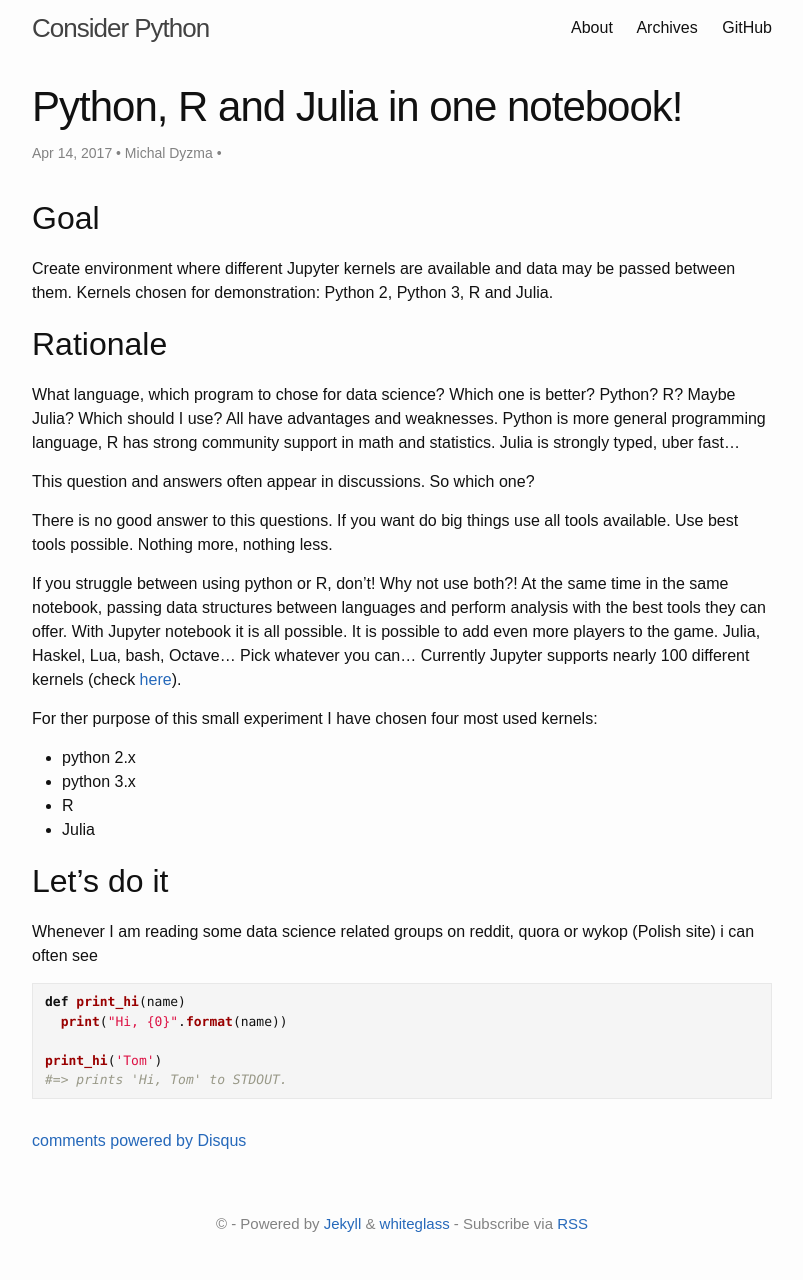
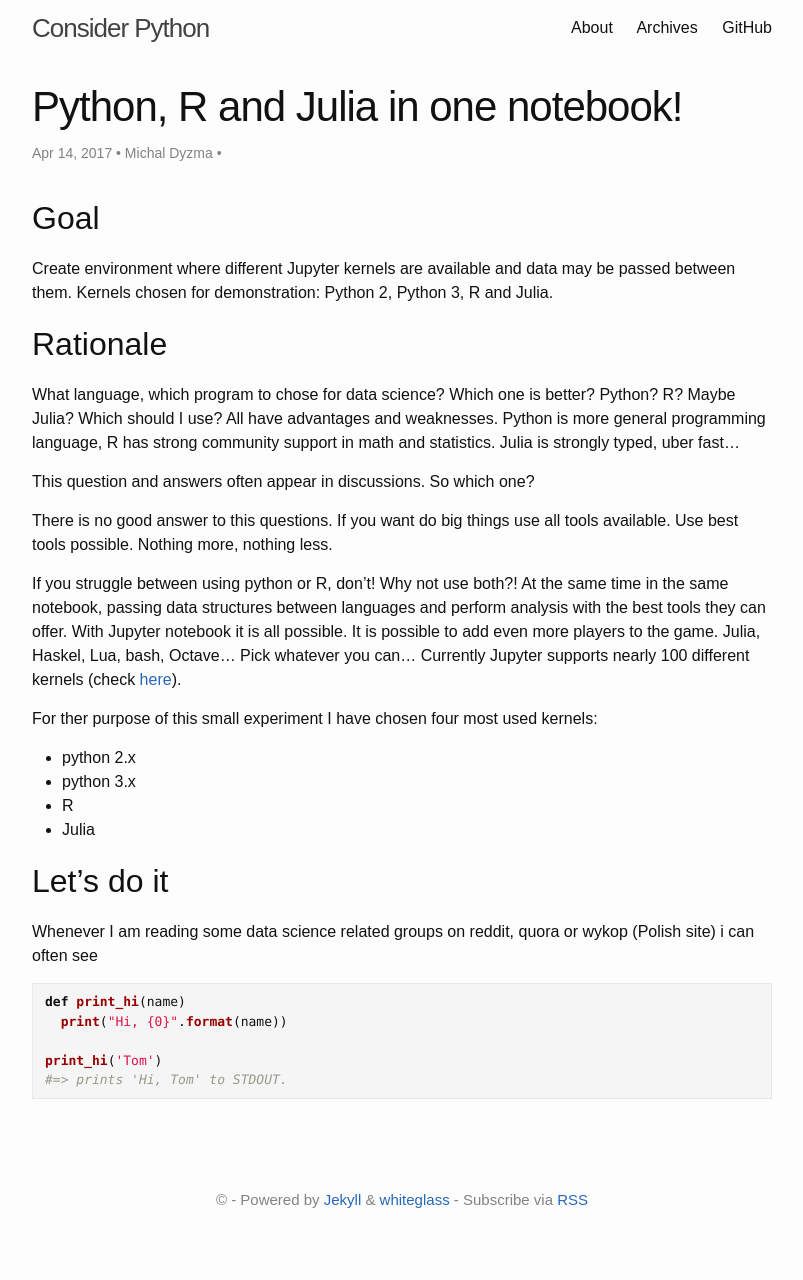
Before and after one commit to mdyzma/mdyzma.github.io, a Jekyll site: the page built from _posts/2017-04-14-python-r-julia-in-one-notebook.md, in a window 1280 px wide. Shown: the whole page, without its empty margins (238-1041 px from the left). Built offline with Jekyll 4.4.1, drawn with Linux system fonts in a browser that asks for light colours; comment, search, counter and statistics services are not loaded; after the commit the page ends 1256 px from its top, so only the background shows below that; part of the change alters nothing that is shown.

Commit message:
Improved disqus integration

```diff
--- a/_config.yml
+++ b/_config.yml
@@ -43,6 +43,7 @@ jekyll-archives:
   permalinks:
     category: /categories/:name/
 
-google_analytics: 'UA-97434888-1'
+google_analytics: "UA-97434888-1"
 google_adsense: "ca-pub-4566255347044004"
-disqus: 'Michal Dyzma'
+comments: true
+disqus: "md-blog"
--- a/_includes/disqus.html
+++ b/_includes/disqus.html
@@ -1,18 +1,22 @@
 {% if page.comments %}
 <div id="disqus_thread"></div>
     <script type="text/javascript">
+
+        var disqus_config = function () {
+            this.page.url = "{{ site.url}}{{ page.url }}";
+            this.page.identifier = "{{ page.id }}";
+        };
         /* * * CONFIGURATION VARIABLES: EDIT BEFORE PASTING INTO YOUR WEBPAGE * * */
-        var disqus_shortname = 'md-blog'; // required: replace example with your forum shortname
-        // var disqus_developer = 1; // Comment out when the site is live
-        var disqus_identifier = "{{ page.url }}";
+        var disqus_shortname = '{{ site.disqus }}';
+        var disqus_developer = 1; // Comment out when the site is live
 
         /* * * DON'T EDIT BELOW THIS LINE * * */
         (function() {
-            var dsq = document.createElement('script'); dsq.type = 'text/javascript'; dsq.async = true;
-            dsq.src = '//' + disqus_shortname + '.disqus.com/embed.js';
-            (document.getElementsByTagName('head')[0] || document.getElementsByTagName('body')[0]).appendChild(dsq);
+            var d = document, s = d.createElement('script');
+            s.src = '//' + disqus_shortname + '.disqus.com/embed.js';
+            s.setAttribute('data-timestamp', +new Date());
+            (d.head || d.body).appendChild(s);
         })();
     </script>
-    <noscript>Please enable JavaScript to view the <a href="http://disqus.com/?ref_noscript">comments powered by Disqus.</a></noscript>
-    <a href="http://disqus.com" class="dsq-brlink">comments powered by <span class="logo-disqus">Disqus</span></a>
+    <noscript>Please enable JavaScript to view the <a href="http://disqus.com/?ref_noscript"></noscript>
 {% endif %}
```
